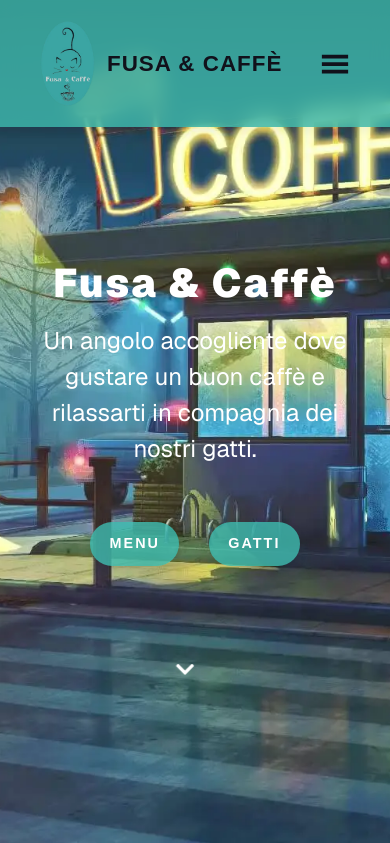
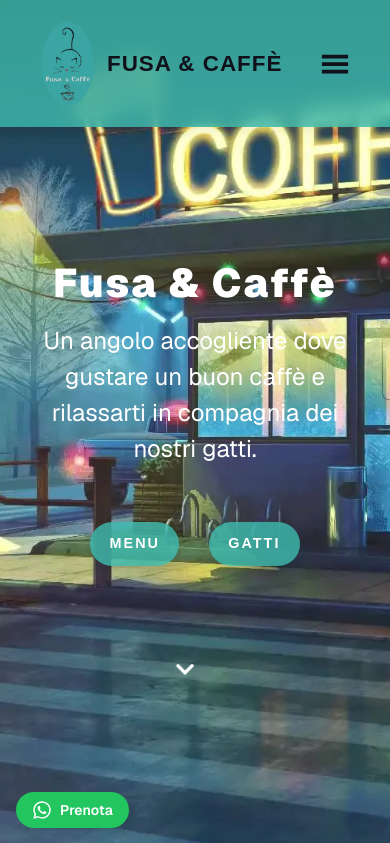
Before and after one commit to DennisTurco/FusaCafe, a Next.js app: page / in a window 390 px wide. Shown: the top 843 px of the page. Built offline with nearby package versions, Linux system fonts and the light colour scheme; no server answers.

Commit message:
booking button overlay for mobile

```diff
--- a/app/page.tsx
+++ b/app/page.tsx
@@ -12,6 +12,7 @@ import Regolamento from "../components/Regolamento";
 import { createClient } from "@sanity/client";
 import { WhyData } from "../components/types";
 import ContactSection from "../components/ContactSection";
+import PrenotaButtonOverlay from "../components/PrenotaButtonOverlay";
 
 interface AboutRow {
   title: string;
@@ -69,6 +70,8 @@ export default function HomePage() {
     <div>
       <Navbar />
 
+      <PrenotaButtonOverlay />
+
       <motion.section initial="hidden" whileInView="visible" variants={fadeIn} viewport={{ once: true }}>
         <Hero />
       </motion.section>
--- /dev/null
+++ b/components/PrenotaButtonOverlay.tsx
@@ -0,0 +1,70 @@
+import { useState, useEffect } from 'react';
+import WhatsAppBooking from './WhatsAppBooking';
+import { FaWhatsapp } from 'react-icons/fa';
+
+export default function PrenotaButtonOverlay() {
+  const [showBooking, setShowBooking] = useState(false);
+  const [showLabel] = useState(true);
+  const [scrollTop, setScrollTop] = useState(0);
+  const [viewportHeight, setViewportHeight] = useState(window.innerHeight);
+
+  // Hook per rilevare la posizione dello scroll
+  useEffect(() => {
+    const handleScroll = () => {
+      setScrollTop(window.scrollY); // Salva la posizione corrente dello scroll
+    };
+
+    const handleResize = () => {
+      setViewportHeight(window.innerHeight); // Aggiorna l'altezza della finestra
+    };
+
+    window.addEventListener('scroll', handleScroll); // Aggiungi l'evento di scroll
+    window.addEventListener('resize', handleResize); // Aggiungi l'evento di resize per aggiornare l'altezza della finestra
+
+    return () => {
+      window.removeEventListener('scroll', handleScroll); // Pulisce l'evento al termine
+      window.removeEventListener('resize', handleResize); // Pulisce l'evento al termine
+    };
+  }, []);
+
+  return (
+    <>
+      {/* Bottone fisso visibile solo su mobile */}
+      <div className="fixed bottom-4 left-4 z-50 md:hidden">
+        <button
+          onClick={() => setShowBooking(true)}
+          className="relative flex items-center gap-2 bg-green-500 hover:bg-green-600 text-white px-4 py-2 rounded-full shadow-lg transition-all duration-300"
+        >
+          <FaWhatsapp size={20} />
+          {showLabel && (
+            <span className="text-sm font-semibold transition-opacity duration-1000 ease-in-out">
+              Prenota
+            </span>
+          )}
+        </button>
+      </div>
+
+      {/* Mostra il popup se attivo */}
+      {showBooking && (
+        <div
+          className="fixed inset-0 bg-black bg-opacity-50 z-40 flex items-center justify-center"
+          style={{
+            paddingTop: scrollTop > 0 ? '3rem' : '12rem', // Distanza dal top
+            transition: 'padding-top 0.3s ease', // Transizione morbida
+            height: `${viewportHeight}px`, // Imposta l'altezza del popup dinamicamente
+          }}
+        >
+          <div className="bg-white p-4 rounded-xl shadow-xl max-w-md w-full relative z-50">
+            <button
+              onClick={() => setShowBooking(false)}
+              className="absolute top-2 right-2 text-gray-600 hover:text-black"
+            >
+              ✕
+            </button>
+            <WhatsAppBooking onSuccess={() => setShowBooking(false)} />
+          </div>
+        </div>
+      )}
+    </>
+  );
+}
```
